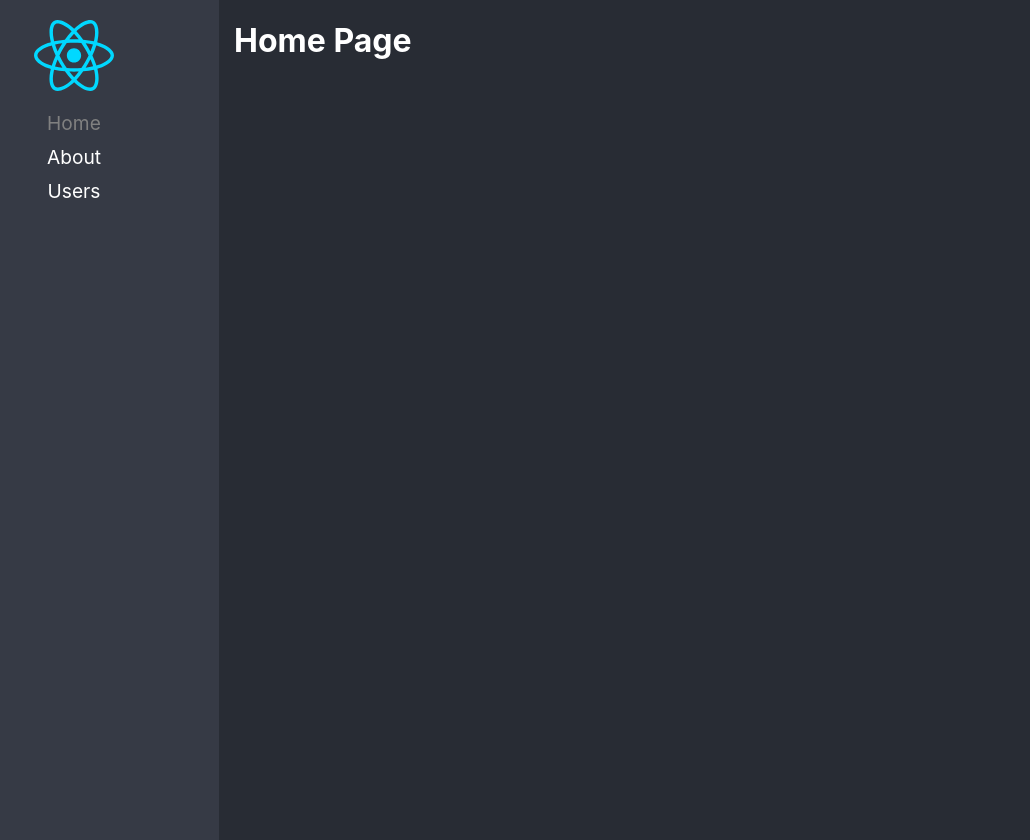
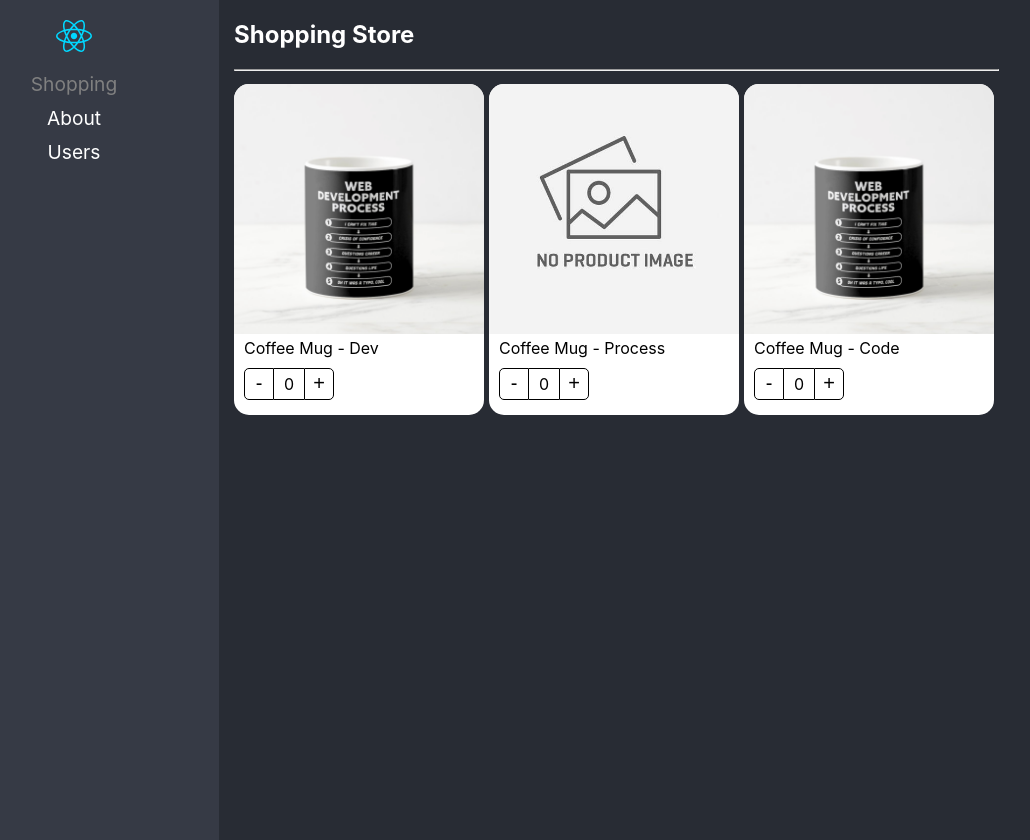
Before and after one commit to TemoSanchez12/react-adv, a React (Vite) app: page / in a window 1280 px wide. Shown: the whole page, without its empty margins (71-1101 px from the left). Built offline with nearby package versions, Linux system fonts and the light colour scheme; the HTML template or start-up script is replaced by a standard one.

Commit message:
Component compound pattern

```diff
--- /dev/null
+++ b/src/02-components-patterns/components/ProductButtons.tsx
@@ -0,0 +1,19 @@
+import styles from '../styles/styles.module.css'
+import { useContext } from 'react'
+import { ProductContext } from './ProductCard'
+
+export const ProductButtons = () => {
+  const { counter, increaseBy } = useContext(ProductContext)
+
+  return (
+    <div className={styles.buttonsContainer}>
+      <button className={styles.buttonMinus} onClick={() => increaseBy(-1)}>
+        -
+      </button>
+      <div className={styles.countLabel}>{counter}</div>
+      <button className={styles.buttonAdd} onClick={() => increaseBy(1)}>
+        +
+      </button>
+    </div>
+  )
+}
--- /dev/null
+++ b/src/02-components-patterns/components/ProductCard.tsx
@@ -0,0 +1,29 @@
+import { ReactElement, createContext } from 'react'
+import useProduct from '../hooks/useProduct'
+import styles from '../styles/styles.module.css'
+
+import { ProductButtons, ProductImage, ProductTitle } from '../components'
+import { Product, ProductContextProps } from '../interfaces/interfaces'
+
+interface ProductCardProps {
+  product: Product
+  children?: ReactElement | ReactElement[]
+}
+
+export const ProductContext = createContext<ProductContextProps>({} as ProductContextProps)
+
+const ProductCard = ({ children, product }: ProductCardProps) => {
+  const { counter, increaseBy } = useProduct()
+
+  return (
+    <div className={styles.productCard}>
+      <ProductContext.Provider value={{ product, counter, increaseBy }}>{children}</ProductContext.Provider>
+    </div>
+  )
+}
+
+ProductCard.Title = ProductTitle
+ProductCard.Image = ProductImage
+ProductCard.Buttons = ProductButtons
+
+export default ProductCard
--- /dev/null
+++ b/src/02-components-patterns/components/ProductImage.tsx
@@ -0,0 +1,12 @@
+import noImage from '../../assets/no-image.jpg'
+import styles from '../styles/styles.module.css'
+import { useContext } from 'react'
+import { ProductContext } from './ProductCard'
+
+export const ProductImage = ({ image = '', title = '' }) => {
+  const { product } = useContext(ProductContext)
+
+  return (
+    <img src={image || product.image || noImage} alt={title || product.title} className={styles.productImg} />
+  )
+}
--- /dev/null
+++ b/src/02-components-patterns/components/ProductTitle.tsx
@@ -0,0 +1,8 @@
+import styles from '../styles/styles.module.css'
+import { useContext } from 'react'
+import { ProductContext } from './ProductCard'
+
+export const ProductTitle = ({ title = '' }) => {
+  const { product } = useContext(ProductContext)
+  return <span className={styles.productDescription}>{title || product.title}</span>
+}
--- /dev/null
+++ b/src/02-components-patterns/components/index.ts
@@ -0,0 +1,3 @@
+export { ProductButtons } from './ProductButtons'
+export { ProductImage } from './ProductImage'
+export { ProductTitle } from './ProductTitle'
--- /dev/null
+++ b/src/02-components-patterns/hooks/useProduct.ts
@@ -0,0 +1,13 @@
+import { useState } from 'react'
+
+const useProduct = () => {
+  const [counter, setCounter] = useState<number>(0)
+
+  const increaseBy = (value: number): void => {
+    setCounter(prev => Math.max(prev + value, 0))
+  }
+
+  return { counter, increaseBy }
+}
+
+export default useProduct
--- /dev/null
+++ b/src/02-components-patterns/interfaces/interfaces.ts
@@ -0,0 +1,11 @@
+export interface Product {
+  id: string
+  title: string
+  image?: string
+}
+
+export interface ProductContextProps {
+  product: Product
+  counter: number
+  increaseBy: (value: number) => void
+}
--- /dev/null
+++ b/src/02-components-patterns/pages/ShoppingPage.tsx
@@ -0,0 +1,45 @@
+import ProductCard from '../components/ProductCard'
+
+const products = [
+  {
+    id: '1',
+    title: 'Coffee Mug - Dev',
+    image: './coffee-mug.png',
+  },
+  {
+    id: '2',
+    title: 'Coffee Mug - Process',
+  },
+  {
+    id: '3',
+    title: 'Coffee Mug - Code',
+    image: './coffee-mug.png',
+  },
+]
+
+const ShoppingPage = () => {
+  return (
+    <section>
+      <h1>Shopping Store</h1>
+
+      <hr />
+
+      <div
+        style={{
+          display: 'flex',
+          flexDirection: 'row',
+          flexWrap: 'wrap',
+        }}
+      >
+        {products.map(product => (
+          <ProductCard key={product.id} product={product}>
+            <ProductCard.Image />
+            <ProductCard.Title />
+            <ProductCard.Buttons />
+          </ProductCard>
+        ))}
+      </div>
+    </section>
+  )
+}
+export default ShoppingPage
--- /dev/null
+++ b/src/02-components-patterns/styles/styles.module.css
@@ -0,0 +1,62 @@
+
+
+.productCard {
+    background-color: white;
+    border-radius: 15px;
+    color: black;
+    padding-bottom: 5px;
+    width: 250px;
+    margin-right: 5px;
+    margin-top: 5px;
+}
+
+.productImg {
+    border-radius: 15px 15px 0px 0px;
+    width: 100%;
+}
+
+.productDescription {
+    margin: 10px;
+}
+
+.buttonsContainer {
+    margin: 10px;
+    display: flex;
+    flex-direction: row;
+}
+
+.buttonMinus {
+    cursor: pointer;
+    background-color: transparent;
+    border: 1px solid black;
+    border-radius: 5px 0px 0px 5px;
+    font-size: 20px;
+    width: 30px;
+}
+
+.buttonMinus:hover {
+    background-color: rgba(0, 0, 0, 0.1);
+}
+
+.countLabel {
+    border-bottom: 1px solid black;
+    border-top: 1px solid black;
+    font-size: 16px;
+    height: 25px;
+    padding-top: 5px;
+    text-align: center;
+    width: 30px;
+}
+
+.buttonAdd {
+    cursor: pointer;
+    background-color: transparent;
+    border: 1px solid black;
+    border-radius: 0px 5px 5px 0px;
+    font-size: 20px;
+    width: 30px;
+}
+
+.buttonAdd:hover {
+    background-color: rgba(0, 0, 0, 0.1);
+}
--- a/src/App.css
+++ b/src/App.css
@@ -18,11 +18,6 @@ code {
 .main-layout {
   display: flex;
   flex-direction: row;
-}
-
-.main-layout img {
-  width: 100%;
-  max-width: 80px;
 }
 
 nav {
--- a/src/routes/Navigation.tsx
+++ b/src/routes/Navigation.tsx
@@ -2,6 +2,7 @@ import { BrowserRouter, Navigate } from 'react-router-dom'
 import { Routes, Route, NavLink } from 'react-router-dom'
 
 import logo from '../assets/react.svg'
+import ShoppingPage from '../02-components-patterns/pages/ShoppingPage'
 
 const Navigation = () => {
   return (
@@ -17,7 +18,7 @@ const Navigation = () => {
                   to='/'
                   className={({ isActive }) => (isActive ? 'nav-active' : '')}
                 >
-                  Home
+                  Shopping
                 </NavLink>
               </li>
               <li>
@@ -42,7 +43,7 @@ const Navigation = () => {
           <Routes>
             <Route path='/about' element={<h1>About Page</h1>} />
             <Route path='/users' element={<h1>Users Page</h1>} />
-            <Route path='/' element={<h1>Home Page</h1>} />
+            <Route path='/' element={<ShoppingPage />} />
             <Route path='/*' element={<Navigate to='/' replace />} />
           </Routes>
         </div>
```
Also changed, not shown: public/coffee-mug.png (added), src/assets/no-image.jpg (added).
